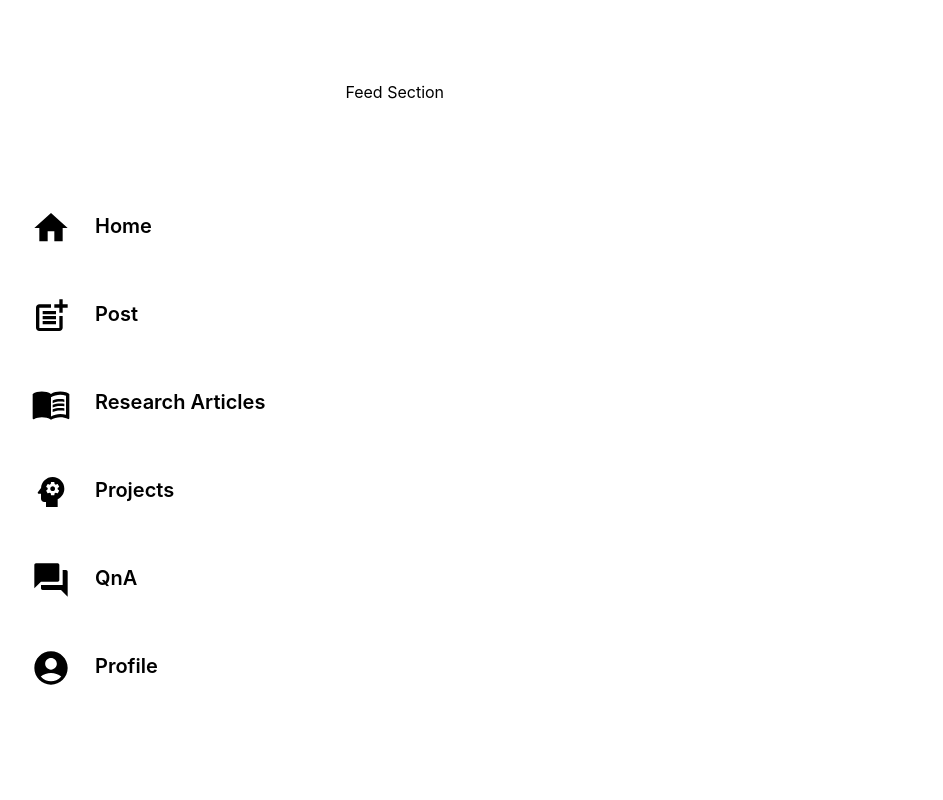
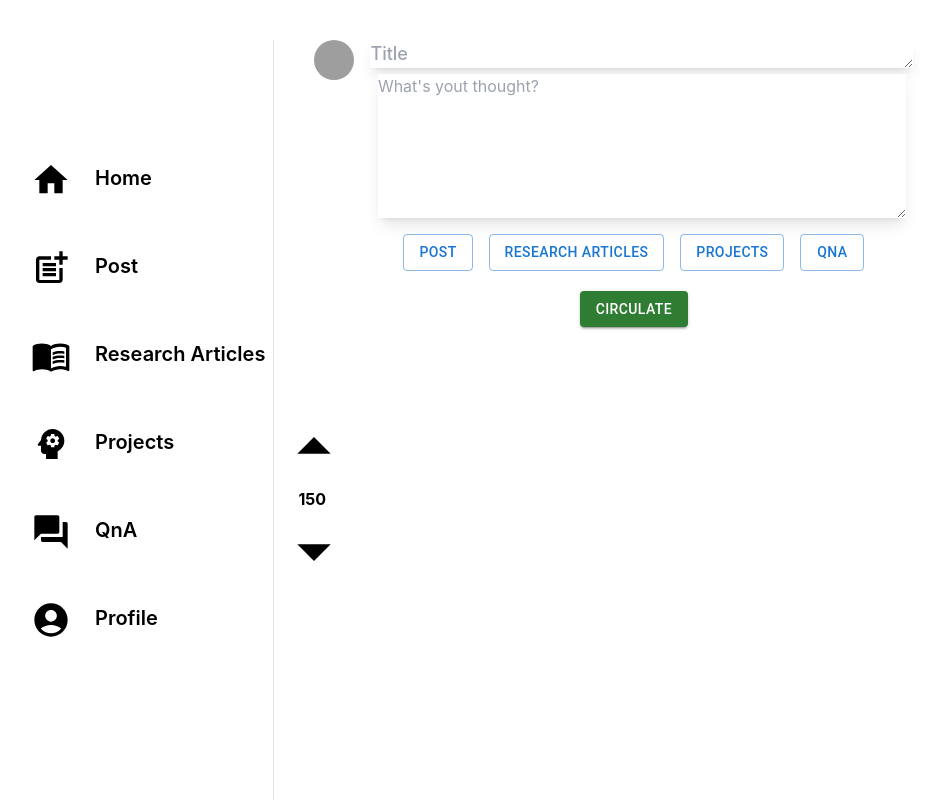
Before and after one commit to GajanandaAdhikari/COREQ, a React (Create React App) app: page /signup in a window 1280 px wide. Shown: the top 800 px of the page, without its empty margins (13-956 px from the left). Built offline with nearby package versions, Linux system fonts and the light colour scheme; grey boxes are pictures that could not be loaded.

Commit message:
show post started

```diff
--- a/src/components/Feed.js
+++ b/src/components/Feed.js
@@ -1,9 +1,15 @@
+import PostBox from "./PostBox";
+import ShowPost from "./ShowPost";
 
 function Feed(){
     return(
-        <div className="flex mt-20 ml-20">
-            <h1>Feed Section</h1>
+        <>
+        <div className="mt-10">
+        <PostBox></PostBox>
+        <ShowPost></ShowPost>
         </div>
+
+        </>
     )
 }
 
--- /dev/null
+++ b/src/components/PostBox.js
@@ -0,0 +1,58 @@
+import { Avatar } from "@mui/material";
+import Stack from '@mui/material/Stack';
+import Button from '@mui/material/Button';
+import React, { useState } from 'react';
+
+function PostBox(){
+
+    const [text, setText] = useState('');
+    const [title,SetText]= useState('');
+    const handleChange = (event) => {
+      setText(event.target.value);
+    };
+    const HandleChange = (event) => {
+      SetText(event.target.value);
+    };
+
+    return (
+      <div className="flex pl-10">
+        <Avatar src="https://avatars.githubusercontent.com/u/92971596?s=120&v=4" className="flex "></Avatar>
+        <form>
+        <div className="">
+        <textarea
+          value={title}
+          onChange={HandleChange}
+          rows={1} // Specify the number of visible rows
+          cols={44} // Specify the number of visible columns
+          className="border-4  shadow-lg shadow-inner ml-4 hover:bg-blend-darken font-medium text-lg"
+          style={{border:"none",outline:"none"}}
+          placeholder="Title"
+        />
+        </div>
+        <textarea
+          value={text}
+          onChange={handleChange}
+          rows={6} // Specify the number of visible rows
+          cols={50} // Specify the number of visible columns
+          className="border-4 shadow-lg shadow-inner ml-4 hover:bg-blend-darken"
+          style={{border:"none",outline:"none"}}
+          placeholder="What's yout thought?"
+        />
+        <div className="mt-4 ">
+        <Stack spacing={2} direction="row">
+       <Button variant="outlined">Post</Button>
+       <Button variant="outlined">Research Articles</Button>
+       <Button variant="outlined">Projects</Button>
+       <Button variant="outlined">QnA</Button>
+    </Stack>
+        </div>
+        <div className="mt-5">
+        <Button  variant="contained" color="success" type="submit">Circulate</Button>
+        </div>
+        </form>
+        {/* <p>You entered: {title}</p> */}
+      </div>
+    );
+}
+
+export default PostBox;
--- /dev/null
+++ b/src/components/ShowPost.js
@@ -0,0 +1,16 @@
+import ArrowDropDownIcon from '@mui/icons-material/ArrowDropDown';
+import ArrowDropUpIcon from '@mui/icons-material/ArrowDropUp';
+
+let vote=150;
+
+function ShowPost(){
+    return(
+        <div className="mt-20 flex-none">
+            <button ><ArrowDropUpIcon sx={{fontSize:80}}/></button>
+            <h1 className='ml-6 font-bold'>{vote}</h1>
+           <button ><ArrowDropDownIcon sx={{fontSize:80}}/></button>
+        </div>
+    )
+}
+
+export default ShowPost;
--- a/src/components/SideBar.js
+++ b/src/components/SideBar.js
@@ -9,7 +9,7 @@ import UserName from './UserName';
 
 function Side({title,Icon,page}){
     return(
-        <div className=' mt-12 pl-5 '>
+        <div className=' mt-12 pl-5 pr-2 '>
            <a href='src/pages/Login.js'> <h1 className='text-xl font-semibold hover:text-sky-700'><Icon className="mr-6" sx={{fontSize:40}} ></Icon>{title}</h1></a>
         </div>
     )
@@ -39,7 +39,9 @@ function SideBar(){
                 page={nav.page}
                 ></Side>)
         }
-        <UserName></UserName>
+        <div className=''>
+         <UserName></UserName>
+        </div>
         </>
     )
 }
--- a/src/components/UserName.js
+++ b/src/components/UserName.js
@@ -14,7 +14,7 @@ function UserName({name,userName,userImage}){
 
 
 
-  <div class="max-w-md rounded-3xl p-px mt-40">
+  <div class="max-w-md rounded-3xl pt-40 mt-40">
     <div class="rounded-[calc(1.5rem-1px)] pl-5">
 
       <div class="mt-8 flex gap-4 items-center">
--- a/src/pages/Landing.js
+++ b/src/pages/Landing.js
@@ -4,10 +4,10 @@ import UserName from "../components/UserName";
 import Feed from "../components/Feed";
 function Landing(){
     return(
-        <div className="flex">
-        <div className="mt-40 ">
+        <div className="flex divide-x divide-solid w-full">
+        <div className="mt- ">
 
-        <div className="mt-30 pl-6">
+        <div className="mt-40  pl-6 ">
             <SideBar></SideBar>
 
 
```
